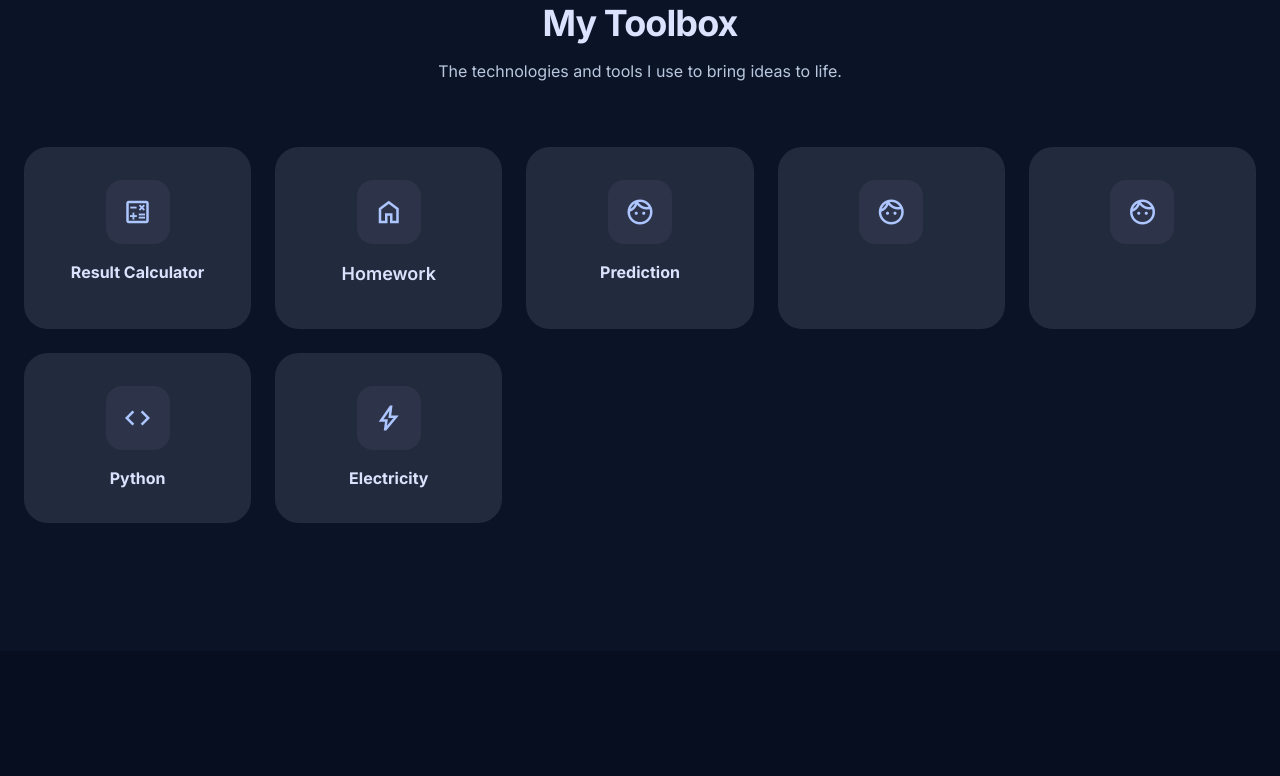
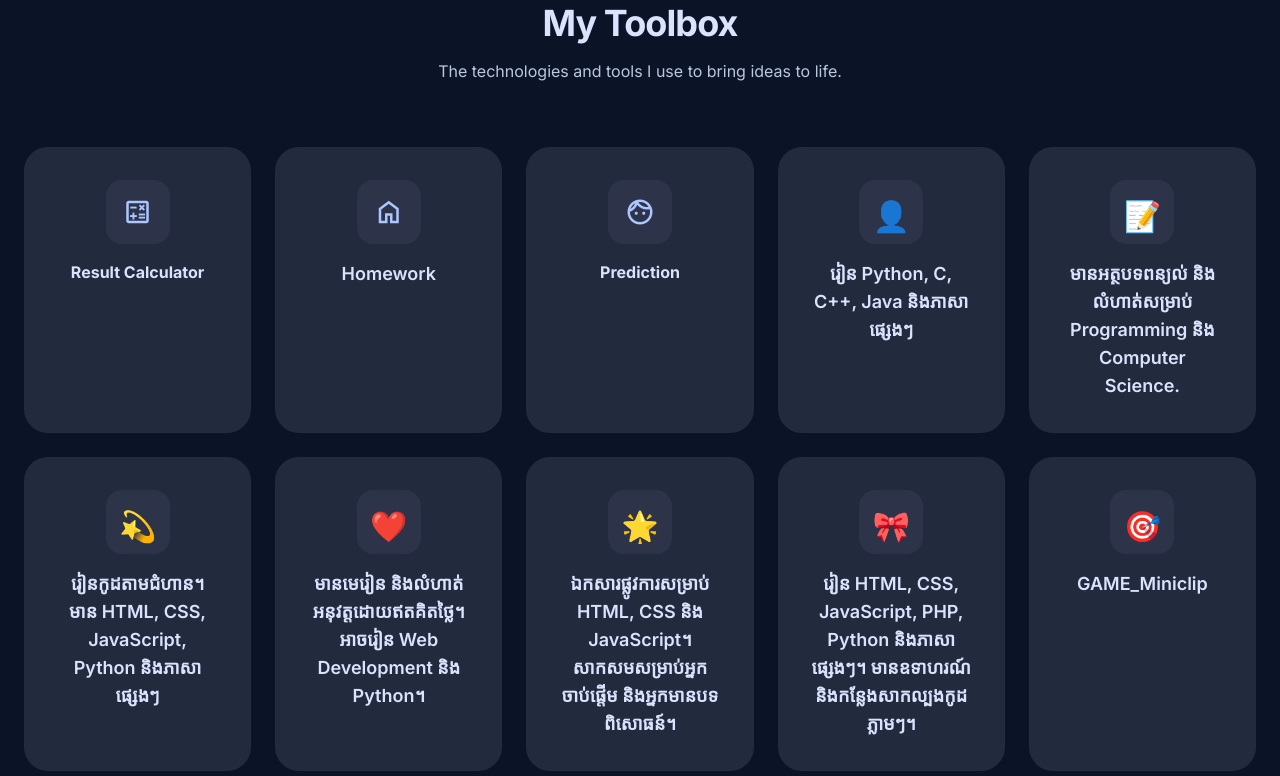
Before and after one commit to unkoeung-ai/un01, a plain HTML site: page index.html in a window 1280 px wide. Shown: the part 1765-2541 px from the top of the page. Drawn offline with nearby package versions, Linux system fonts and the light colour scheme.

Commit message:
Add files via upload

```diff
--- a/index.html
+++ b/index.html
@@ -240,17 +240,113 @@ The technologies and tools I use to bring ideas to life.
 
 
 <!-- -->
-<a href=""
+<a href="https://www.programiz.com/?utm_source=chatgpt.com"
    class="block p-8 bg-surface-container-high rounded-xl hover:scale-105 transition-all duration-300 group border border-outline-variant/5">
 
     <div class="w-16 h-16 bg-surface-container-highest rounded-lg flex items-center justify-center mx-auto mb-4 group-hover:bg-primary/20 transition-colors">
 
         <span class="material-symbols-outlined text-3xl text-primary">
-            face
+            👤
         </span>
 
     </div>
+    <h3 class="text-lg font-semibold text-center">រៀន Python, C, C++, Java និងភាសាផ្សេងៗ</h3>
+    <h3 class="font-bold text-on-surface text-center">
 
+    </h3>
+
+</a>
+
+
+
+<!-- -->
+<a href="https://www.geeksforgeeks.org?utm_source=chatgpt.com"
+   class="block p-8 bg-surface-container-high rounded-xl hover:scale-105 transition-all duration-300 group border border-outline-variant/5">
+
+    <div class="w-16 h-16 bg-surface-container-highest rounded-lg flex items-center justify-center mx-auto mb-4 group-hover:bg-primary/20 transition-colors">
+
+        <span class="material-symbols-outlined text-3xl text-primary">
+            📝
+        </span>
+
+    </div>
+    <h3 class="text-lg font-semibold text-center">មានអត្ថបទពន្យល់ និងលំហាត់សម្រាប់ Programming និង Computer Science.</h3>
+    <h3 class="font-bold text-on-surface text-center">
+
+    </h3>
+
+</a>
+
+<!-- -->
+<a href="https://www.codecademy.com?utm_source=chatgpt.com"
+   class="block p-8 bg-surface-container-high rounded-xl hover:scale-105 transition-all duration-300 group border border-outline-variant/5">
+
+    <div class="w-16 h-16 bg-surface-container-highest rounded-lg flex items-center justify-center mx-auto mb-4 group-hover:bg-primary/20 transition-colors">
+
+        <span class="material-symbols-outlined text-3xl text-primary">
+           💫
+        </span>
+
+    </div>
+    <h3 class="text-lg font-semibold text-center">រៀនកូដតាមជំហាន។
+មាន HTML, CSS, JavaScript, Python និងភាសាផ្សេងៗ</h3>
+    <h3 class="font-bold text-on-surface text-center">
+
+    </h3>
+
+</a>
+
+<!-- -->
+<a href="https://www.freecodecamp.org?utm_source=chatgpt.com"
+   class="block p-8 bg-surface-container-high rounded-xl hover:scale-105 transition-all duration-300 group border border-outline-variant/5">
+
+    <div class="w-16 h-16 bg-surface-container-highest rounded-lg flex items-center justify-center mx-auto mb-4 group-hover:bg-primary/20 transition-colors">
+
+        <span class="material-symbols-outlined text-3xl text-primary">
+            ❤️
+        </span>
+
+    </div>
+    <h3 class="text-lg font-semibold text-center">មានមេរៀន និងលំហាត់អនុវត្តដោយឥតគិតថ្លៃ។
+អាចរៀន Web Development និង Python។</h3>
+    <h3 class="font-bold text-on-surface text-center">
+
+    </h3>
+
+</a>
+
+<!-- -->
+<a href="https://developer.mozilla.org?utm_source=chatgpt.com"
+   class="block p-8 bg-surface-container-high rounded-xl hover:scale-105 transition-all duration-300 group border border-outline-variant/5">
+
+    <div class="w-16 h-16 bg-surface-container-highest rounded-lg flex items-center justify-center mx-auto mb-4 group-hover:bg-primary/20 transition-colors">
+
+        <span class="material-symbols-outlined text-3xl text-primary">
+            🌟
+        </span>
+
+    </div>
+    <h3 class="text-lg font-semibold text-center">ឯកសារផ្លូវការសម្រាប់ HTML, CSS និង JavaScript។
+សាកសមសម្រាប់អ្នកចាប់ផ្ដើម និងអ្នកមានបទពិសោធន៍។</h3>
+    <h3 class="font-bold text-on-surface text-center">
+
+    </h3>
+
+</a>
+
+<!-- -->
+<a href="https://www.w3schools.com?utm_source=chatgpt.com"
+   class="block p-8 bg-surface-container-high rounded-xl hover:scale-105 transition-all duration-300 group border border-outline-variant/5">
+
+    <div class="w-16 h-16 bg-surface-container-highest rounded-lg flex items-center justify-center mx-auto mb-4 group-hover:bg-primary/20 transition-colors">
+
+        <span class="material-symbols-outlined text-3xl text-primary">
+            🎀
+        </span>
+
+    </div>
+    <h3 class="text-lg font-semibold text-center">រៀន HTML, CSS, JavaScript, PHP, Python និងភាសាផ្សេងៗ។
+មានឧទាហរណ៍ និងកន្លែងសាកល្បងកូដភ្លាមៗ។</h3>
     <h3 class="font-bold text-on-surface text-center">
 
     </h3>
@@ -259,25 +355,22 @@ The technologies and tools I use to bring ideas to life.
 
 
 <!-- -->
-<a href=""
+<a href="https://www.miniclip.com?utm_source=chatgpt.com"
    class="block p-8 bg-surface-container-high rounded-xl hover:scale-105 transition-all duration-300 group border border-outline-variant/5">
 
     <div class="w-16 h-16 bg-surface-container-highest rounded-lg flex items-center justify-center mx-auto mb-4 group-hover:bg-primary/20 transition-colors">
 
         <span class="material-symbols-outlined text-3xl text-primary">
-            face
+            🎯
         </span>
 
     </div>
-
+    <h3 class="text-lg font-semibold text-center">GAME_Miniclip</h3>
     <h3 class="font-bold text-on-surface text-center">
 
     </h3>
 
 </a>
-
-
-
 
 
 <!-- Python -->
```
